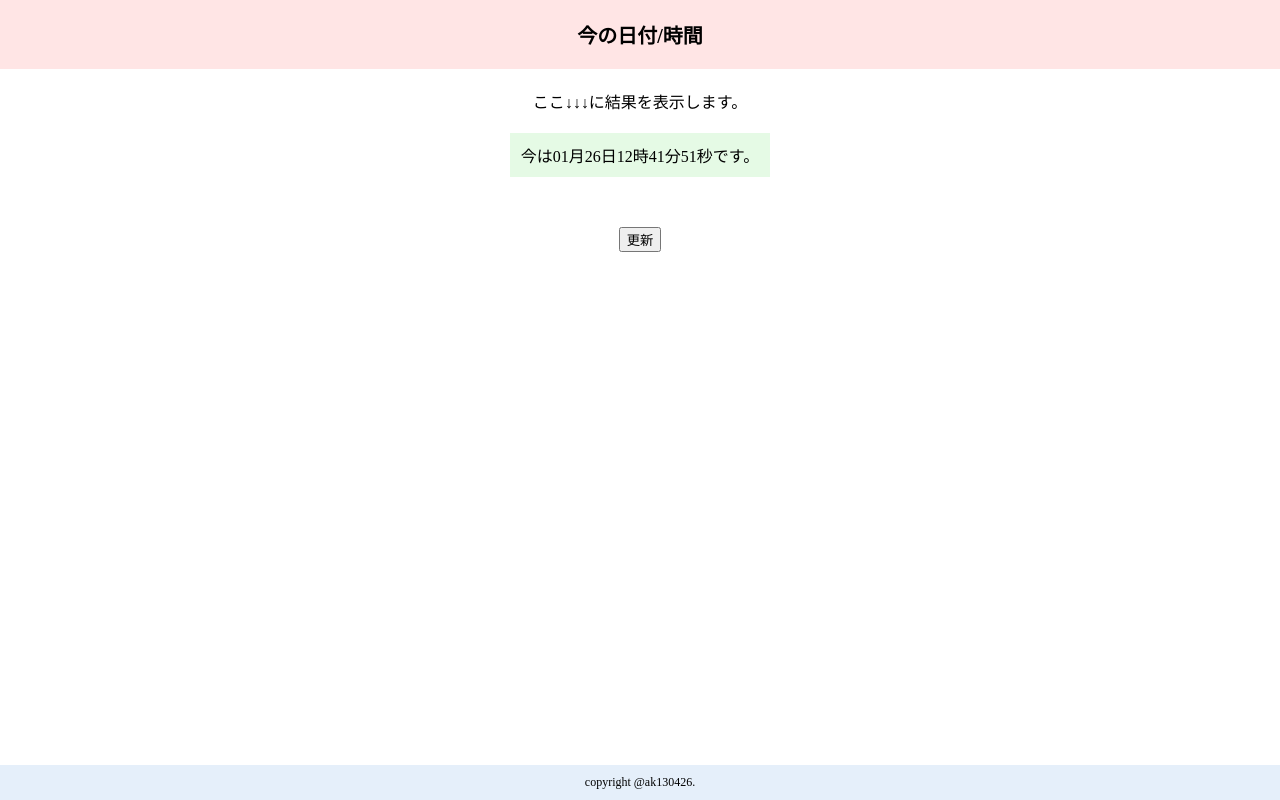
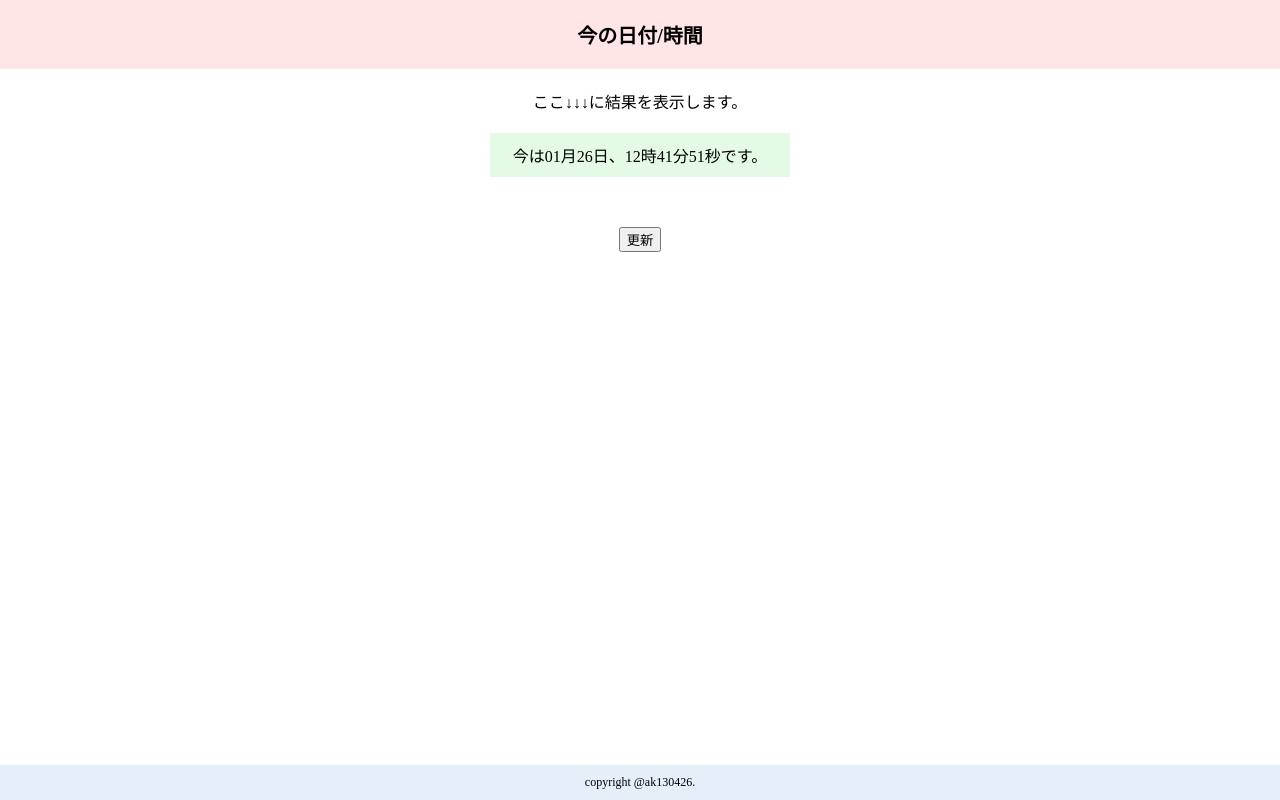
Before and after one commit to ak130426/my-sample, a plain HTML site: page 01/index.html in a window 1280 px wide. Both pictures are taken after a click on the button "更新". Drawn offline with Linux system fonts and the light colour scheme.

Commit message:
テンプレートリテラルに変更、コンテンツ幅調整

```diff
--- a/01/index.html
+++ b/01/index.html
@@ -27,7 +27,7 @@ header h1 {
 main {
   height: 100%;
   width: 100%;
-  max-width: 300px;
+  max-width: 340px;
   margin: 0 auto;
 }
 #result {
--- a/01/js/main.js
+++ b/01/js/main.js
@@ -14,7 +14,7 @@ btn.addEventListener('click', () => {
   const minute = today.getMinutes();
   const second = today.getSeconds();
 
-  child.innerHTML = '今は'+month+'月'+date+'日'+hours+'時'+minute+'分'+second+'秒です。';
+  child.innerHTML = `今は${month}月${date}日、${hours}時${minute}分${second}秒です。`;
   result.appendChild(child);
 
 });
```
